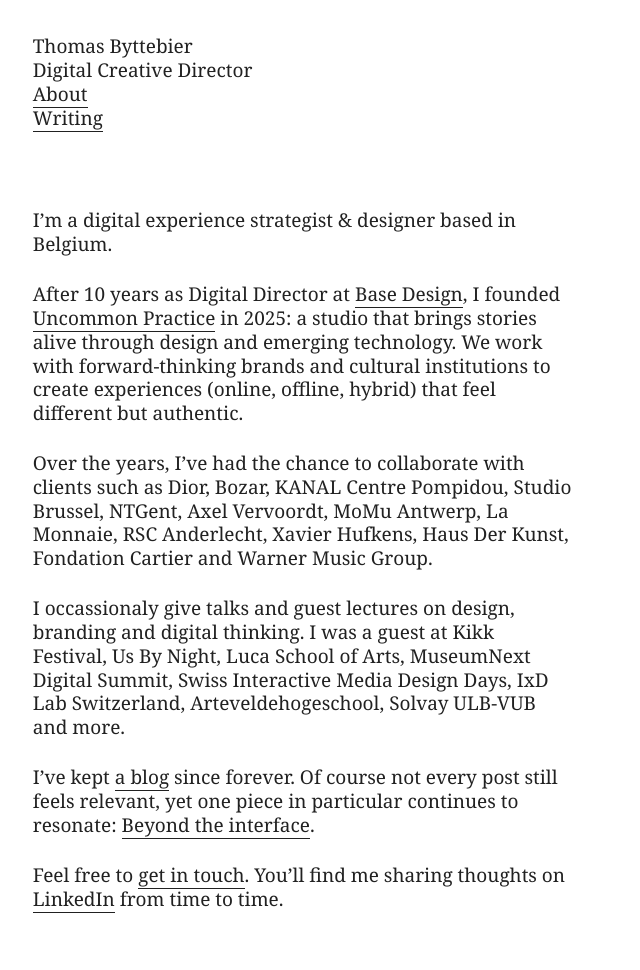
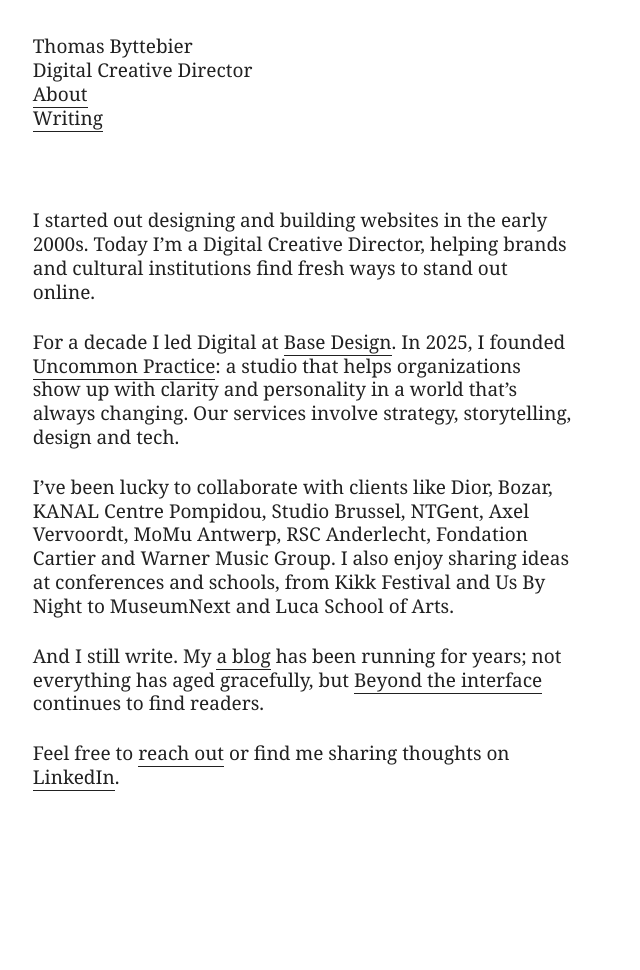
Before and after one commit to thomasbyttebier/thomasbyttebier, a Jekyll site: the page built from index.md, in a window 1280 px wide. Shown: the whole page, without its empty margins (0-640 px from the left). Built offline with Jekyll 4.4.1, drawn with Linux system fonts in a browser that asks for light colours; after the commit the page ends 900 px from its top, so only the background shows below that.

Commit message:
rewrote bio

```diff
--- a/index.md
+++ b/index.md
@@ -6,14 +6,12 @@
 no-title: true # Set to true if the page content has no h1 element. Because if it has, we don't want the header text to be a h1.
 ---
 
-I'm a digital experience strategist & designer based in Belgium.
+I started out designing and building websites in the early 2000s. Today I’m a Digital Creative Director, helping brands and cultural institutions find fresh ways to stand out online.
 
-After 10 years as Digital Director at [Base Design](https://basedesign.com), I founded [Uncommon Practice](https://uncommonpractice.works) in 2025: a studio that brings stories alive through design and emerging technology. We work with forward-thinking brands and cultural institutions to create experiences (online, offline, hybrid) that feel different but authentic.
+For a decade I led Digital at [Base Design](https://basedesign.com). In 2025, I founded [Uncommon Practice](https://uncommonpractice.works): a studio that helps organizations show up with clarity and personality in a world that’s always changing. Our services involve strategy, storytelling, design and tech.
 
-Over the years, I've had the chance to collaborate with clients such as Dior, Bozar, KANAL Centre Pompidou, Studio Brussel, NTGent, Axel Vervoordt, MoMu Antwerp, La Monnaie, RSC Anderlecht, Xavier Hufkens, Haus Der Kunst, Fondation Cartier and Warner Music Group.
+I’ve been lucky to collaborate with clients like Dior, Bozar, KANAL Centre Pompidou, Studio Brussel, NTGent, Axel Vervoordt, MoMu Antwerp, RSC Anderlecht, Fondation Cartier and Warner Music Group. I also enjoy sharing ideas at conferences and schools, from Kikk Festival and Us By Night to MuseumNext and Luca School of Arts.
 
-I occassionaly give talks and guest lectures on design, branding and digital thinking. I was a guest at Kikk Festival, Us By Night, Luca School of Arts, MuseumNext Digital Summit, Swiss Interactive Media Design Days, IxD Lab Switzerland, Arteveldehogeschool, Solvay ULB-VUB and more.
+And I still write. My [a blog]({{ site.baseurl }}/blog) has been running for years; not everything has aged gracefully, but {% include featured-posts.html %} continues to find readers.
 
-I've kept [a blog]({{ site.baseurl }}/blog) since forever. Of course not every post still feels relevant, yet one piece in particular continues to resonate: {% include featured-posts.html %}.
-
-Feel free to [get in touch](mailto:{{ site.email | encode_email }}). You'll find me sharing thoughts on [LinkedIn](https://www.linkedin.com/in/thomasbyttebier/) from time to time.
+Feel free to [reach out](mailto:{{ site.email | encode_email }}) or find me sharing thoughts on [LinkedIn](https://www.linkedin.com/in/thomasbyttebier/).
```
